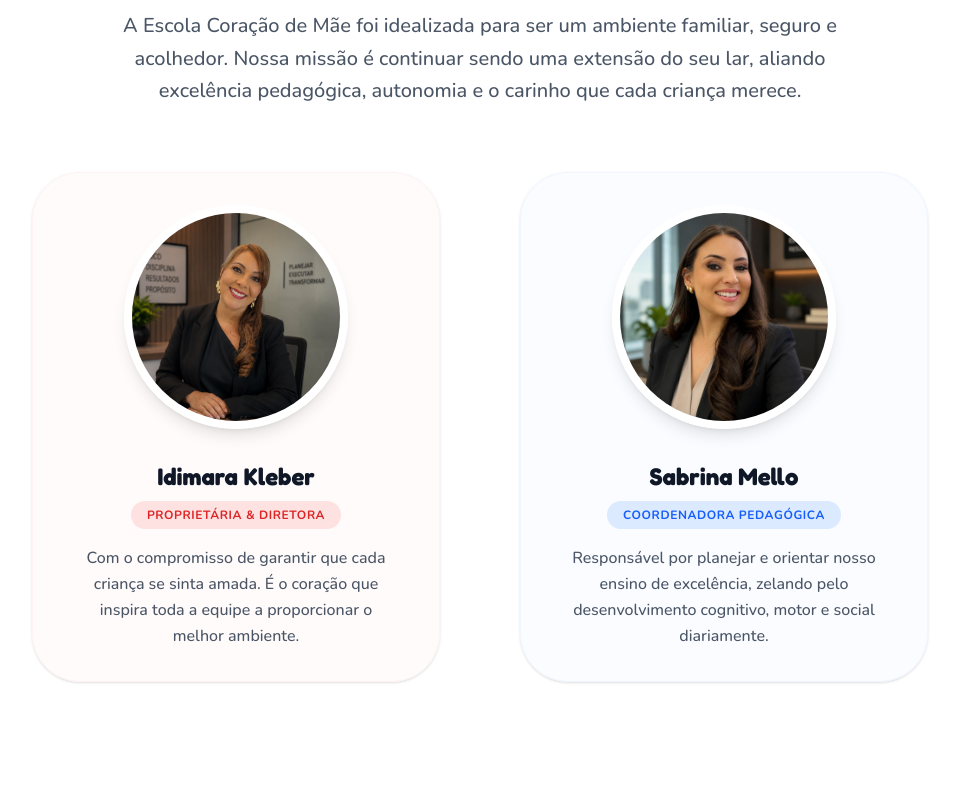
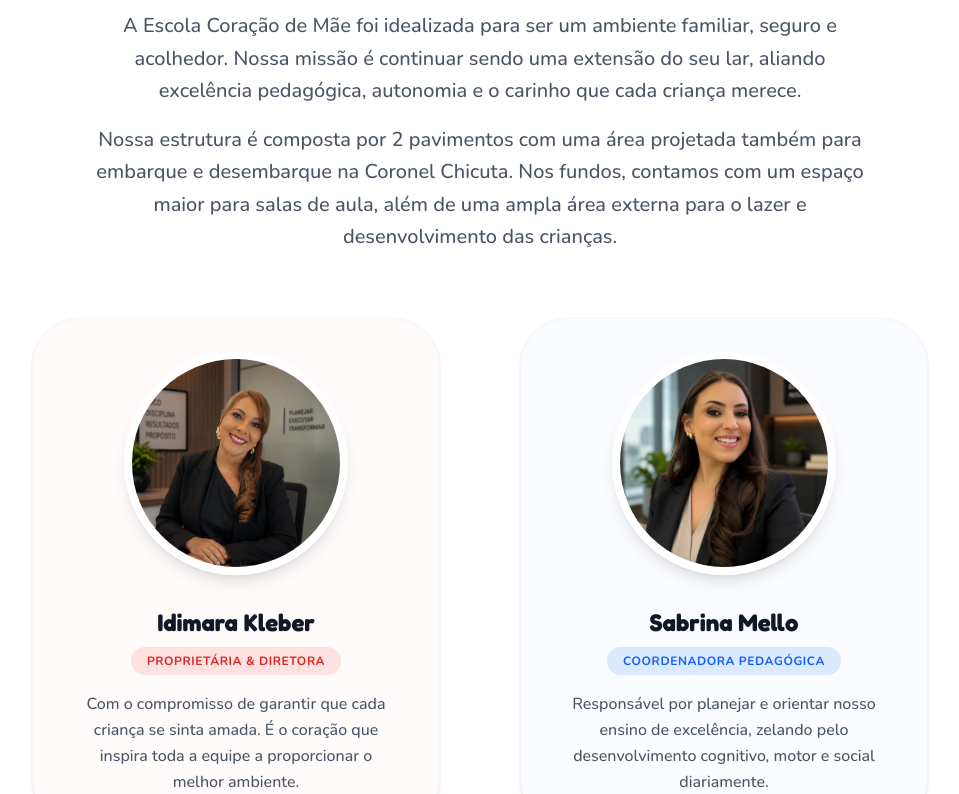
Before and after one commit to Klebsuchan/site-escola-cora-o-de-m-e, a React (Vite) app: page / in a window 1280 px wide. Shown: the part 1160-1954 px from the top of the page, without its empty margins (160-1119 px from the left). Built offline with nearby package versions, Linux system fonts and the light colour scheme.

Commit message:
feat: update school infrastructure details
Add description of the two-story facility, private drop-off area, and expanded outdoor play spaces to About Us and Services sections.

```diff
--- a/src/components/AboutUs.tsx
+++ b/src/components/AboutUs.tsx
@@ -37,6 +37,15 @@ export default function AboutUs() {
             className="text-lg sm:text-xl text-gray-600 max-w-3xl mx-auto font-medium leading-relaxed"
           >
             A Escola Coração de Mãe foi idealizada para ser um ambiente familiar, seguro e acolhedor. Nossa missão é continuar sendo uma extensão do seu lar, aliando excelência pedagógica, autonomia e o carinho que cada criança merece.
+          </motion.p>
+          <motion.p
+            initial={{ opacity: 0, y: 20 }}
+            whileInView={{ opacity: 1, y: 0 }}
+            viewport={{ once: true }}
+            transition={{ delay: 0.3 }}
+            className="text-lg sm:text-xl text-gray-600 max-w-3xl mx-auto font-medium leading-relaxed mt-4"
+          >
+            Nossa estrutura é composta por 2 pavimentos com uma área projetada também para embarque e desembarque na Coronel Chicuta. Nos fundos, contamos com um espaço maior para salas de aula, além de uma ampla área externa para o lazer e desenvolvimento das crianças.
           </motion.p>
         </div>
 
--- a/src/components/Services.tsx
+++ b/src/components/Services.tsx
@@ -4,7 +4,7 @@ import { BookOpen, Smile, Blocks, Music, Puzzle, Heart, ShieldPlus, Shirt } from
 const services = [
   {
     title: 'Estrutura Completa',
-    description: 'Quadra de esportes com piso modular, playground, área verde com árvores frutíferas e caixa de areia.',
+    description: '2 pavimentos, área de embarque e desembarque na Coronel Chicuta, salas amplas nos fundos e uma grande área externa com quadra e playground.',
     icon: Blocks
   },
   {
```
